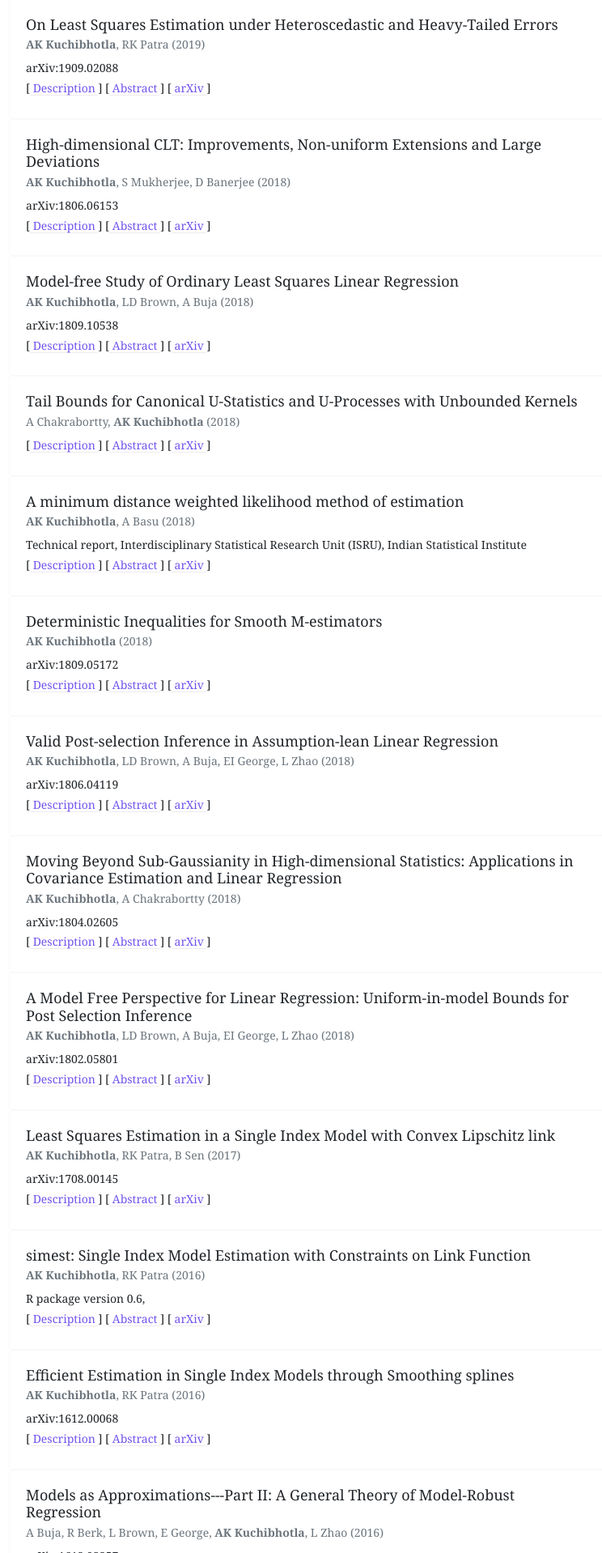
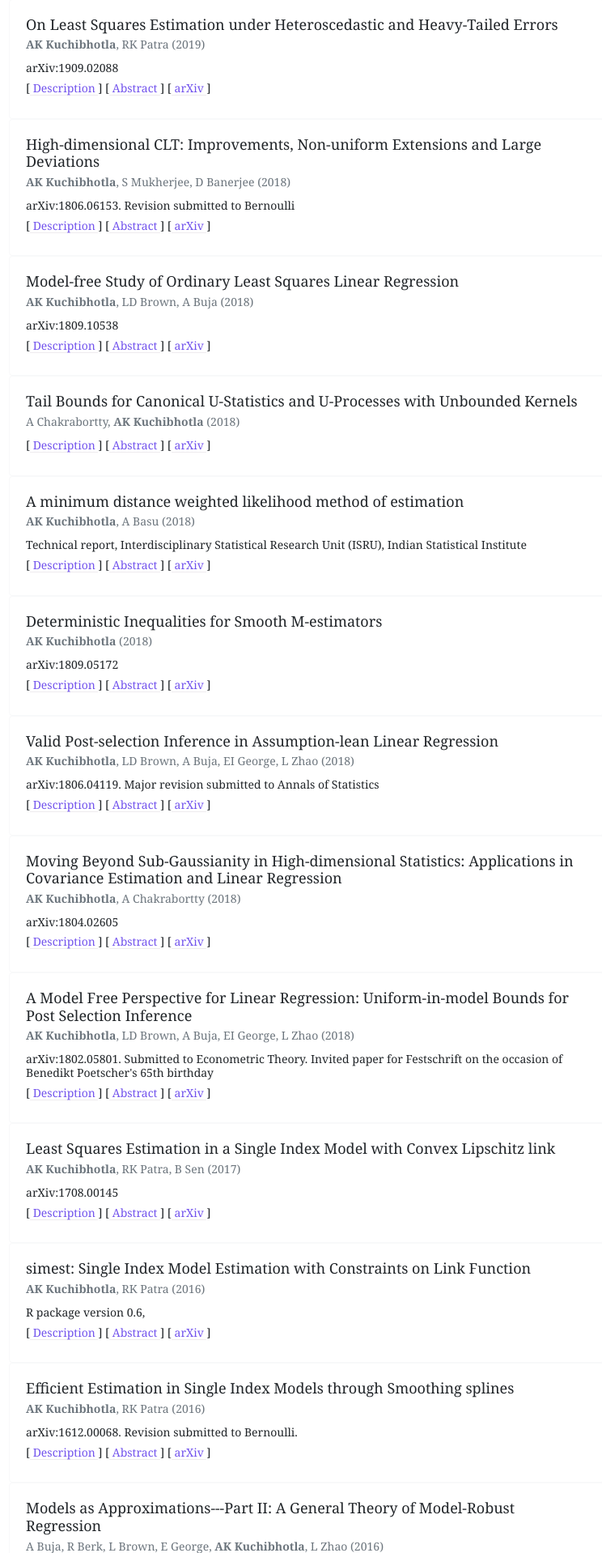
Before and after one commit to Arun-Kuchibhotla/Arun-Kuchibhotla.github.io, a Jekyll site: the page built from docs/research.md, in a window 1280 px wide. Shown: the part 589-2507 px from the top of the page at 81% size, without its empty margins (361-1105 px from the left). Built offline with Jekyll 4.4.1, drawn with Linux system fonts in a browser that asks for light colours; nearby versions of some CDN libraries; some of the changed text lies outside the part shown.

Commit message:
Updated publications

```diff
--- a/_data/publications.json
+++ b/_data/publications.json
@@ -21,7 +21,7 @@
 				"name": "L Zhao"
 			}
 		],
-		"source": "arXiv:1802.05801",
+		"source": "arXiv:1802.05801. Submitted to Econometric Theory. Invited paper for Festschrift on the occasion of Benedikt Poetscher's 65th birthday",
 		"year": 2018,
 		"volume": 5801,
 		"citation_url": "https://arxiv.org/abs/1802.05801",
@@ -96,6 +96,7 @@
 		"startpage": 68,
 		"endpage": 74,
 		"citation_url": "https://www.sciencedirect.com/science/article/pii/S0167715214003083",
+		"journal_url": "https://www.sciencedirect.com/science/article/pii/S0167715214003083",
 		"cites_url": "https://scholar.google.com/scholar?oi=bibs&hl=en&cites=4149858368467716897",
 		"cites": 9,
 		"ecc": 9,
@@ -200,7 +201,7 @@
 				"name": "RK Patra"
 			}
 		],
-		"source": "arXiv:1612.00068",
+		"source": "arXiv:1612.00068. Revision submitted to Bernoulli.",
 		"year": 2016,
 		"volume": 68,
 		"citation_url": "https://arxiv.org/abs/1612.00068",
@@ -286,7 +287,7 @@
 				"name": "L Zhao"
 			}
 		],
-		"source": "arXiv:1806.04119",
+		"source": "arXiv:1806.04119. Major revision submitted to Annals of Statistics",
 		"year": 2018,
 		"volume": 4119,
 		"citation_url": "https://arxiv.org/abs/1806.04119",
@@ -362,6 +363,7 @@
 		"startpage": 481,
 		"endpage": 502,
 		"citation_url": "https://link.springer.com/article/10.1007/s11749-016-0520-4",
+		"journal_url": "https://link.springer.com/article/10.1007/s11749-016-0520-4",
 		"cites_url": "https://scholar.google.com/scholar?oi=bibs&hl=en&cites=8999149679345435611",
 		"cites": 2,
 		"ecc": 2,
@@ -606,7 +608,7 @@
 				"name": "D Banerjee"
 			}
 		],
-		"source": "arXiv:1806.06153",
+		"source": "arXiv:1806.06153. Revision submitted to Bernoulli",
 		"year": 2018,
 		"volume": 6153,
 		"citation_url": "https://arxiv.org/abs/1806.06153",
```
